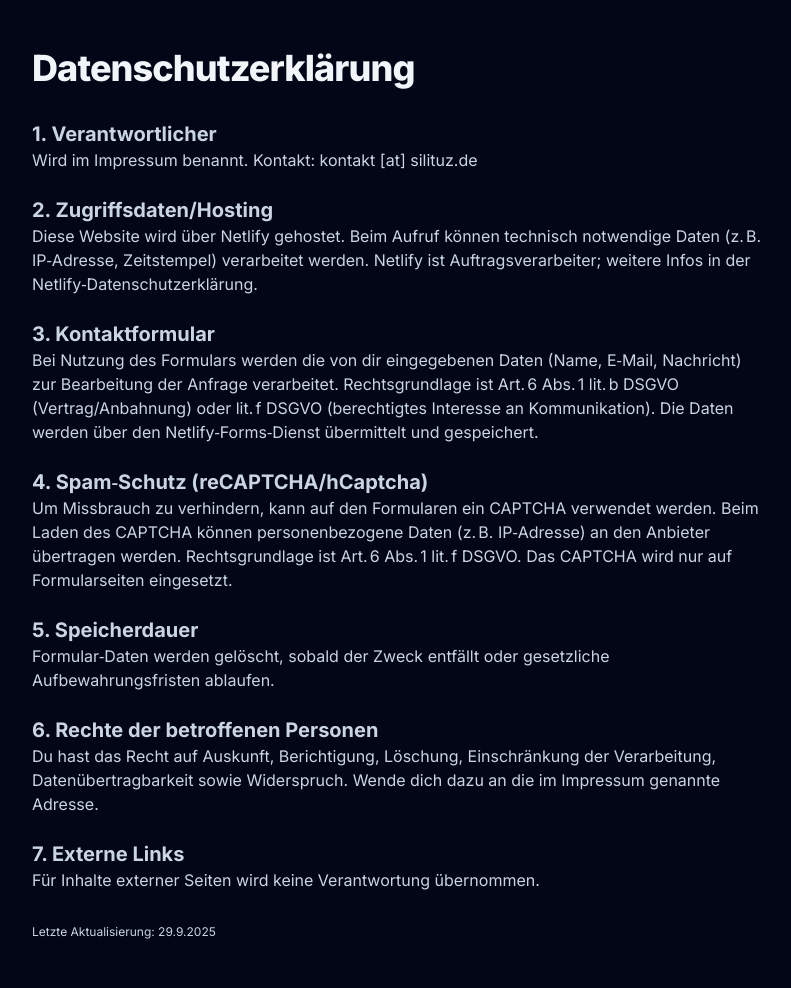
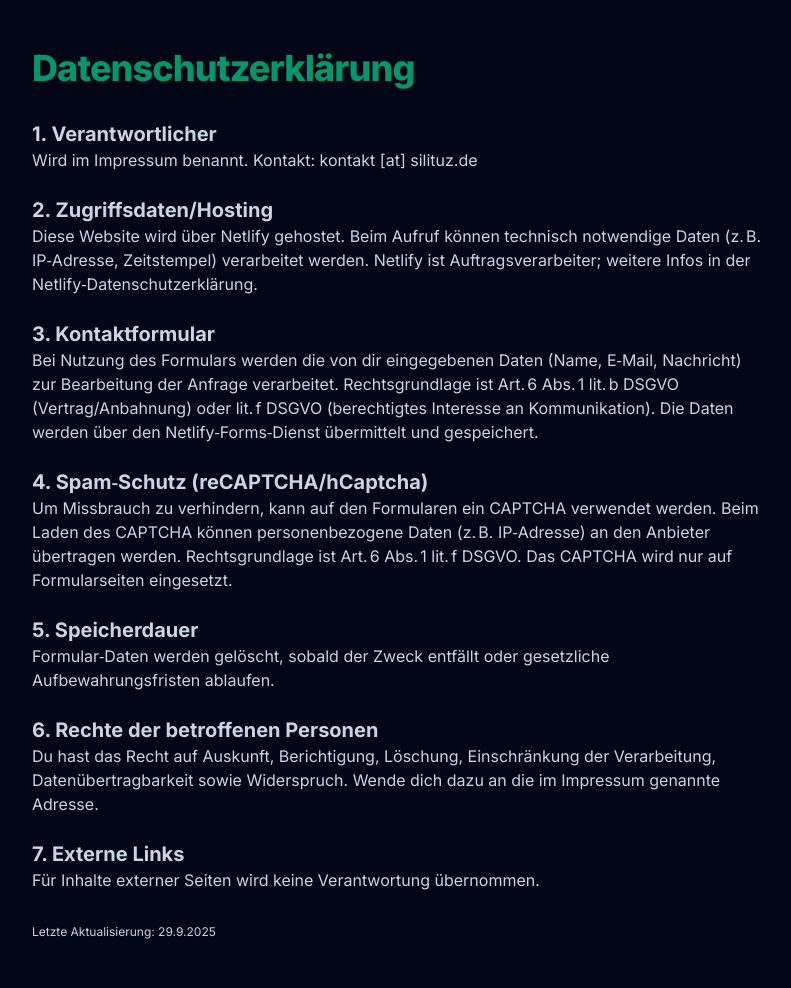
Before and after one commit to Silituz/silituz-website, a Jekyll site: the page datenschutz.html, which Jekyll copies as it is, in a window 1280 px wide. Shown: the whole page, without its empty margins (240-1031 px from the left). Built offline with Jekyll 4.4.1, drawn with Linux system fonts in a browser that asks for light colours; nearby versions of some CDN libraries.

Commit message:
Update datenschutz.html

```diff
--- a/datenschutz.html
+++ b/datenschutz.html
@@ -15,12 +15,14 @@ FILE: datenschutz.html (Minimal, DSGVO-bewusst)
 </head>
 <body class="bg-slate-950 text-slate-100 font-[Inter]">
 <main class="max-w-3xl mx-auto px-4 py-12">
-<h1 class="text-3xl md:text-4xl font-extrabold tracking-tight">Datenschutzerklärung</h1>
+<h1 class="text-3xl md:text-4xl font-extrabold tracking-tight text-emerald-600">
+  Datenschutzerklärung
+</h1>
 
 
 <section class="mt-8 space-y-6 text-slate-300">
 <div>
-<h2 class="text-xl font-bold">1. Verantwortlicher</h2>
+<h2 class="text-xl font-bold text-slat-300">1. Verantwortlicher</h2>
 <p>Wird im Impressum benannt. Kontakt: <span>kontakt [at] silituz.de</span></p>
 </div>
 <div>
```
